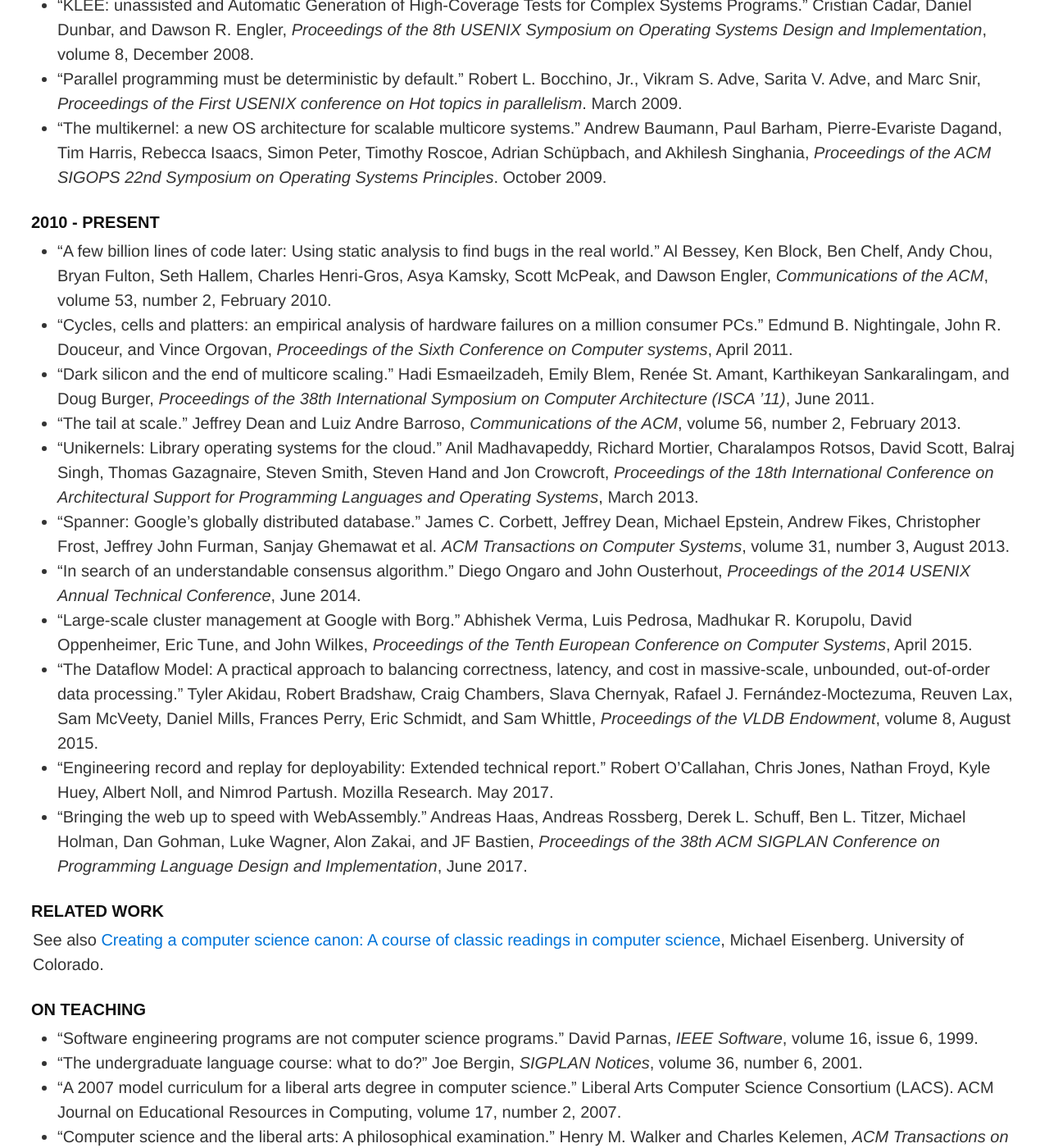
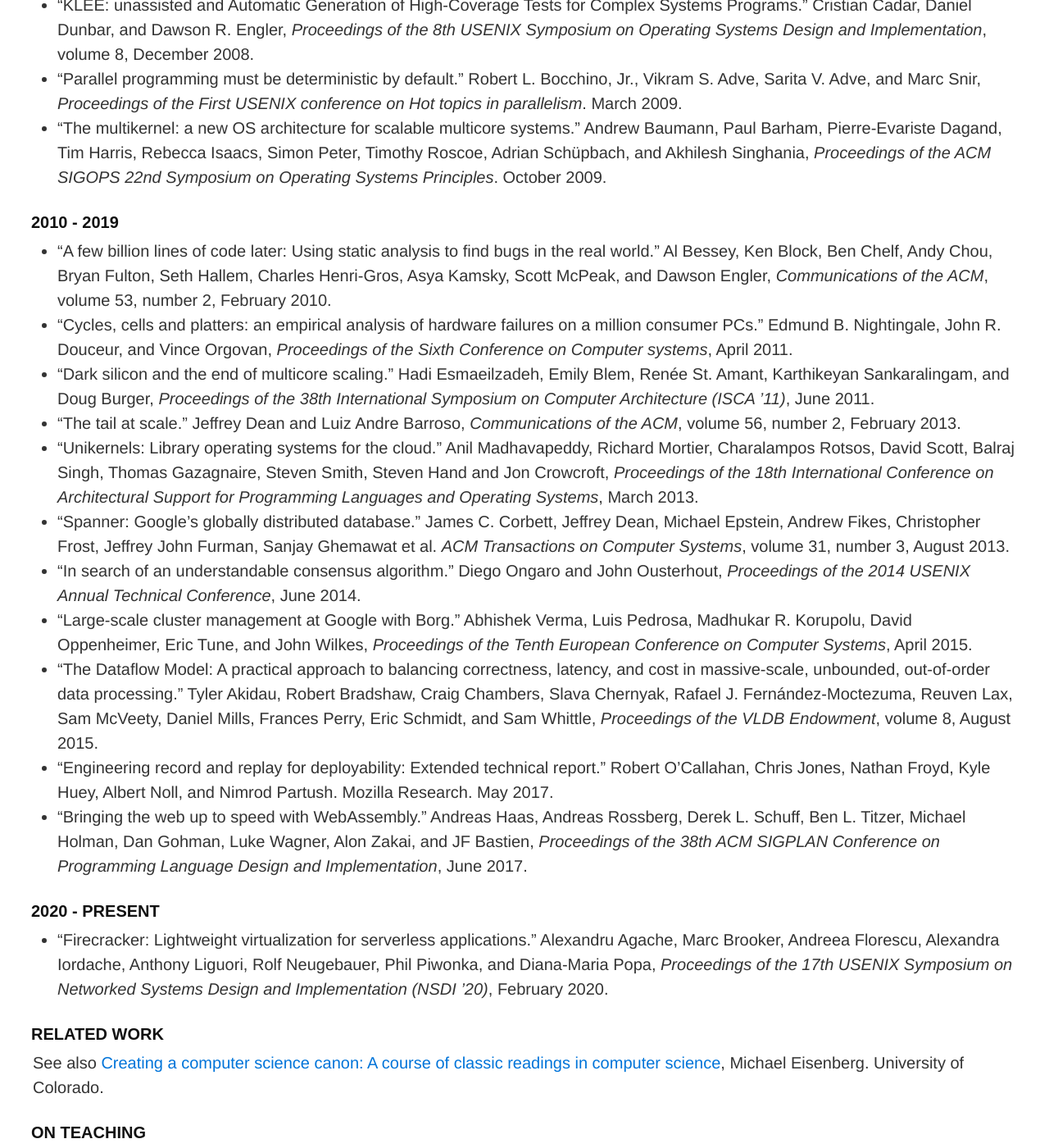
Before and after one commit to mspiegel/mspiegel.github.com, a Jekyll site: the page built from canon.md, in a window 1280 px wide and 1400 px high, scrolled down 5539 px. Shown: the whole window at 82% size. Built offline with Jekyll 4.4.1, drawn with Linux system fonts in a browser that asks for light colours.

Commit message:
Add Firecracker paper

```diff
--- a/canon.md
+++ b/canon.md
@@ -129,7 +129,7 @@ Suggestions, criticisms, or comments are always appreciated.
 * "Parallel programming must be deterministic by default." Robert L. Bocchino, Jr., Vikram S. Adve, Sarita V. Adve, and Marc Snir, _Proceedings of the First USENIX conference on Hot topics in parallelism_. March 2009.
 * "The multikernel: a new OS architecture for scalable multicore systems." Andrew Baumann, Paul Barham, Pierre-Evariste Dagand, Tim Harris, Rebecca Isaacs, Simon Peter, Timothy Roscoe, Adrian Schüpbach, and Akhilesh Singhania, _Proceedings of the ACM SIGOPS 22nd Symposium on Operating Systems Principles_. October 2009.
 
-### 2010 - present
+### 2010 - 2019
 
 * "A few billion lines of code later: Using static analysis to find bugs in the real world." Al Bessey, Ken Block, Ben Chelf, Andy Chou, Bryan Fulton, Seth Hallem, Charles Henri-Gros, Asya Kamsky, Scott McPeak, and Dawson Engler, _Communications of the ACM_, volume 53, number 2, February 2010.
 * "Cycles, cells and platters: an empirical analysis of hardware failures on a million consumer PCs." Edmund B. Nightingale, John R. Douceur, and Vince Orgovan, _Proceedings of the Sixth Conference on Computer systems_, April 2011.
@@ -142,6 +142,10 @@ Suggestions, criticisms, or comments are always appreciated.
 * "The Dataflow Model: A practical approach to balancing correctness, latency, and cost in massive-scale, unbounded, out-of-order data processing." Tyler Akidau, Robert Bradshaw, Craig Chambers, Slava Chernyak, Rafael J. Fernández-Moctezuma, Reuven Lax, Sam McVeety, Daniel Mills, Frances Perry, Eric Schmidt, and Sam Whittle, _Proceedings of the VLDB Endowment_, volume 8, August 2015.
 * "Engineering record and replay for deployability: Extended technical report." Robert O'Callahan, Chris Jones, Nathan Froyd, Kyle Huey, Albert Noll, and Nimrod Partush. Mozilla Research. May 2017.
 * "Bringing the web up to speed with WebAssembly." Andreas Haas, Andreas Rossberg, Derek L. Schuff, Ben L. Titzer, Michael Holman, Dan Gohman, Luke Wagner, Alon Zakai, and JF Bastien, _Proceedings of the 38th ACM SIGPLAN Conference on Programming Language Design and Implementation_, June 2017.
+
+### 2020 - present
+
+* "Firecracker: Lightweight virtualization for serverless applications." Alexandru Agache, Marc Brooker, Andreea Florescu, Alexandra Iordache, Anthony Liguori, Rolf Neugebauer, Phil Piwonka, and Diana-Maria Popa, _Proceedings of the 17th USENIX Symposium on Networked Systems Design  and Implementation (NSDI ’20)_, February 2020.
 
 ### Related Work
 
```
